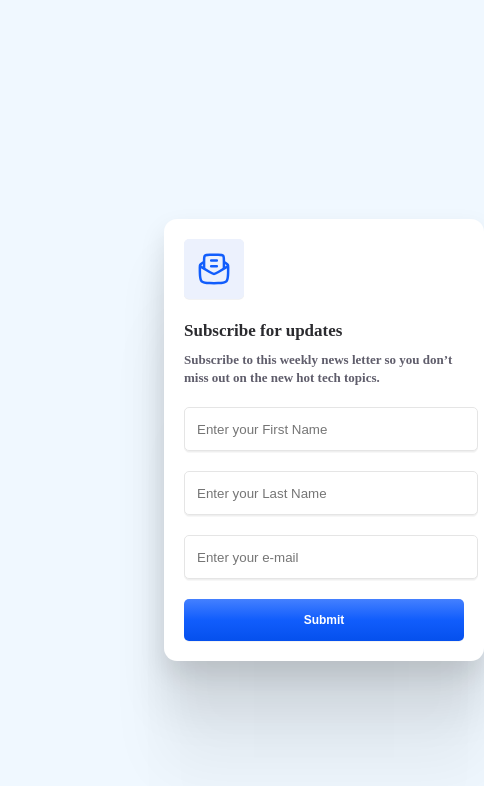
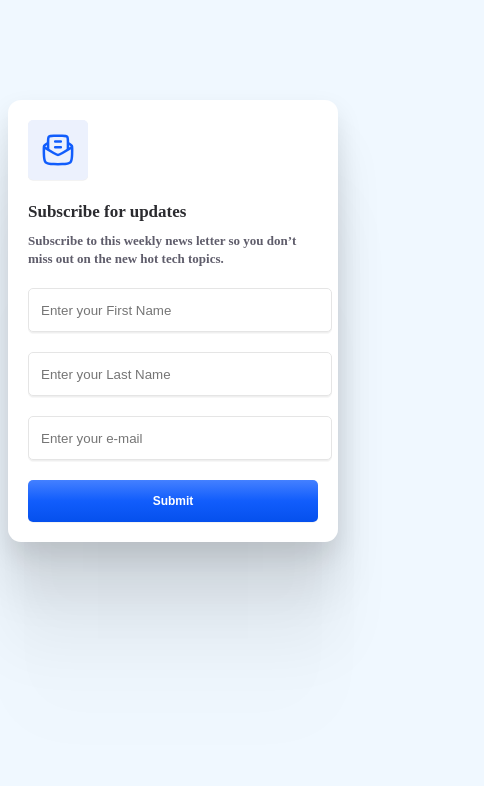
Before and after one commit to Aryainguz/Email-Newsletter-Subscription-Web-App-Using-ExpressJS, a website: page signup.html in a window 390 px wide. Shown: the whole page, 484 px wide, since content can reach past the window. Drawn offline with Linux system fonts and the light colour scheme.

Commit message:
Update style.css

```diff
--- a/public/css/style.css
+++ b/public/css/style.css
@@ -1,15 +1,117 @@
+
+@media(max-width:400px) {
     body{
         background-color: aliceblue;
     }
     .popup {
-position: relative;
-left: 40vw;
-top: 25vh;
-width: 320px;
+        display: flex;
+        justify-content: center;
+        align-items: center;
+        align-self: center;
+        width: 330px;
     height: fit-content;
     background: #ffffff;
     box-shadow: 0px 187px 75px rgba(0, 0, 0, 0.01), 0px 105px 63px rgba(0, 0, 0, 0.05), 0px 47px 47px rgba(0, 0, 0, 0.09), 0px 12px 26px rgba(0, 0, 0, 0.1), 0px 0px 0px rgba(0, 0, 0, 0.1);
     border-radius: 13px;
+    margin-top: 100px;
+    }
+    .form {
+        display: flex;
+        flex-direction: column;
+        align-items: flex-start;
+        padding: 20px;
+        gap: 20px;
+        }
+
+        .icon {
+        display: flex;
+        align-items: center;
+        justify-content: center;
+        width: 60px;
+        height: 60px;
+        background: #ECF1FD;
+        box-shadow: 0px 0.5px 0.5px #EFEFEF, 0px 1px 0.5px rgba(239, 239, 239, 0.5);
+        border-radius: 5px;
+        }
+
+        .note {
+        display: flex;
+        flex-direction: column;
+        gap: 8px;
+        }
+
+        .title {
+        font-style: normal;
+        font-weight: 700;
+        font-size: 17px;
+        line-height: 24px;
+        color: #2B2B2F;
+        }
+
+        .subtitle {
+        font-style: normal;
+        font-weight: 600;
+        font-size: 13px;
+        line-height: 18px;
+        color: #5F5D6B;
+        }
+
+        .input_field {
+        width: 100%;
+        height: 42px;
+        padding: 0 0 0 12px;
+        border-radius: 5px;
+        outline: none;
+        border: 1px solid #e5e5e5;
+        filter: drop-shadow(0px 1px 0px #efefef)
+        drop-shadow(0px 1px 0.5px rgba(239, 239, 239, 0.5));
+        transition: all 0.3s cubic-bezier(0.15, 0.83, 0.66, 1);
+        }
+
+        .input_field:focus {
+        border: 1px solid transparent;
+        box-shadow: 0px 0px 0px 1px #2B2B2F;
+        background-color: transparent;
+        }
+
+        .form button.submit {
+        display: flex;
+        flex-direction: row;
+        justify-content: center;
+        align-items: center;
+        padding: 10px 18px;
+        gap: 10px;
+        width: 100%;
+        height: 42px;
+        background: linear-gradient(180deg, #4480FF 0%, #115DFC 50%, #0550ED 100%);
+        box-shadow: 0px 0.5px 0.5px #EFEFEF, 0px 1px 0.5px rgba(239, 239, 239, 0.5);
+        border-radius: 5px;
+        border: 0;
+        font-style: normal;
+        font-weight: 600;
+        font-size: 12px;
+        line-height: 15px;
+        color: #ffffff;
+        }
+
+    }
+
+    @media(min-width:400px) {
+        body{
+            background-color: aliceblue;
+        }
+        .popup {
+            display: flex;
+            justify-content: center;
+            align-items: center;
+            align-self: center;
+            width: 350px;
+        height: fit-content;
+        background: #ffffff;
+        box-shadow: 0px 187px 75px rgba(0, 0, 0, 0.01), 0px 105px 63px rgba(0, 0, 0, 0.05), 0px 47px 47px rgba(0, 0, 0, 0.09), 0px 12px 26px rgba(0, 0, 0, 0.1), 0px 0px 0px rgba(0, 0, 0, 0.1);
+        border-radius: 13px;
+        margin-top: 100px;
+        margin-left: 600px;
         }
 
     .form {
@@ -90,3 +192,4 @@ font-size: 12px;
     line-height: 15px;
     color: #ffffff;
     }
+      }
```
Lines whose indentation alone changed are shown as unchanged.
